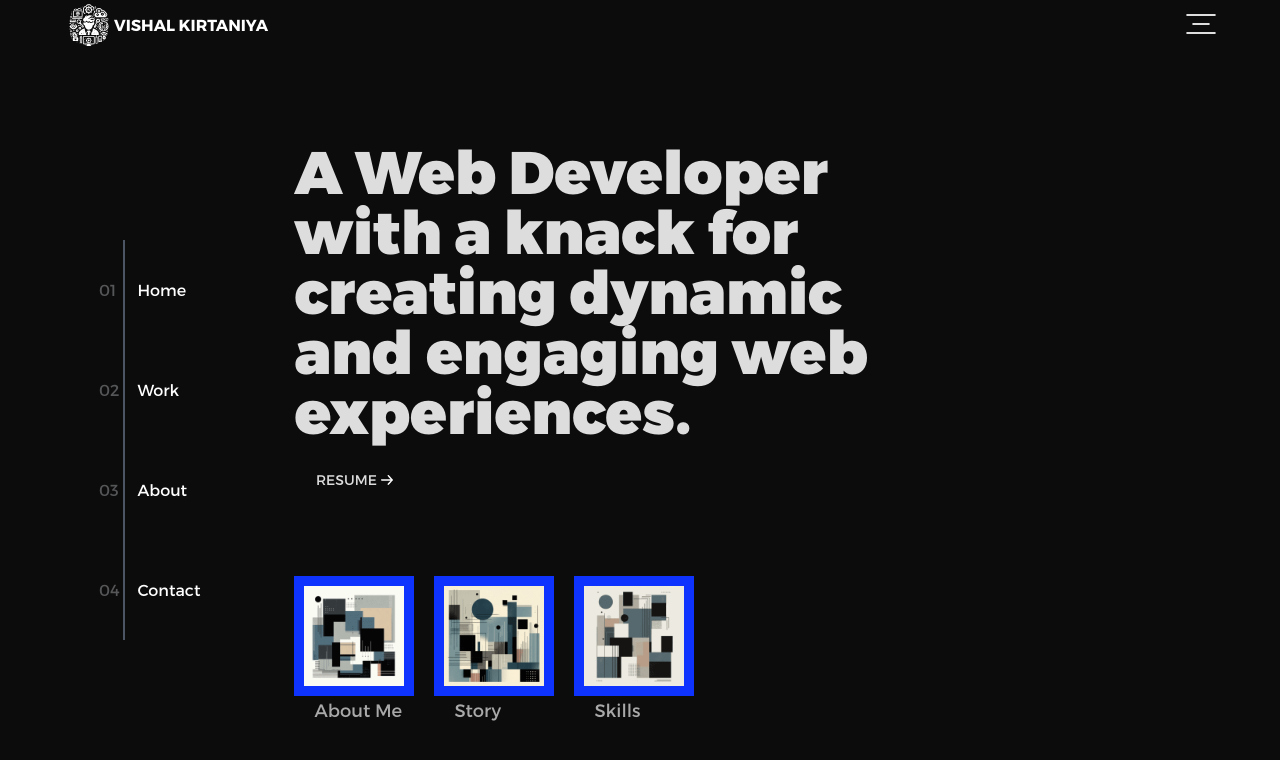
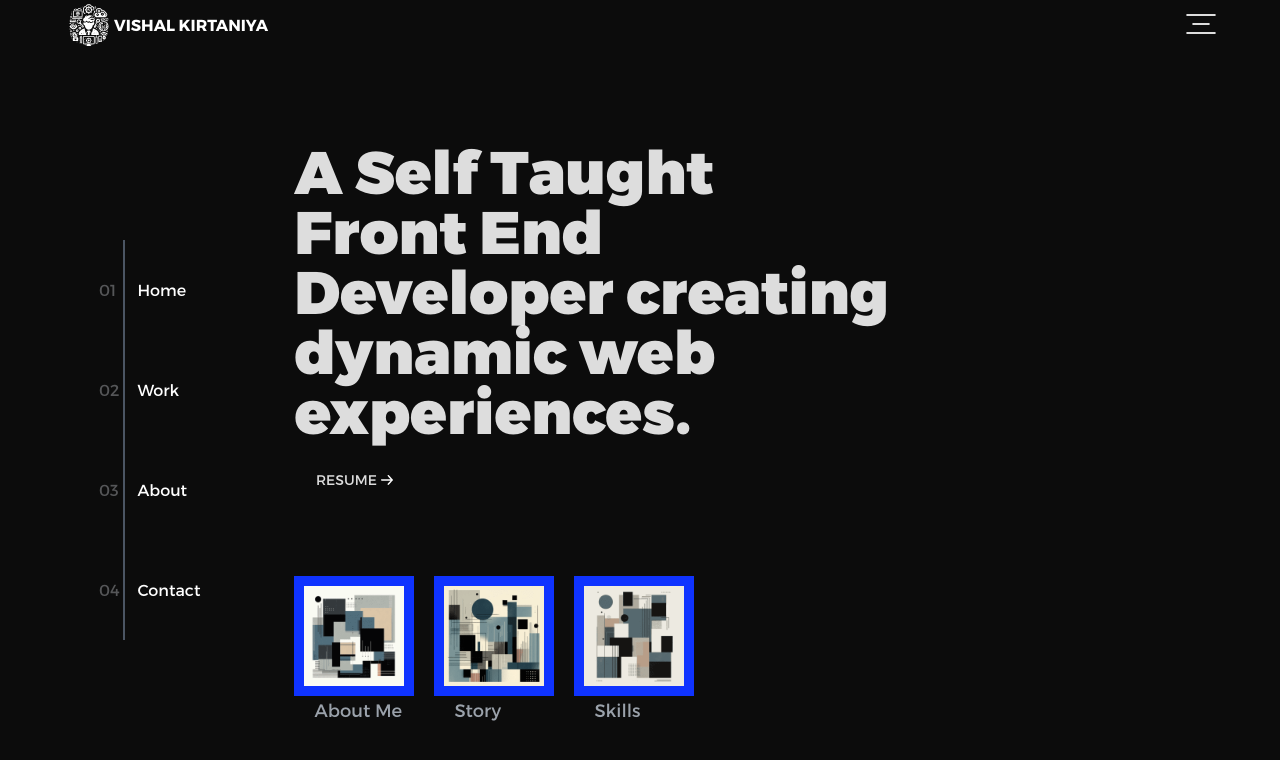
Before and after one commit to vishalkirtaniya/vishal-portfolio-v2, a Next.js app: page /about in a window 1280 px wide. Shown: the top 760 px of the page. Built offline with nearby package versions, Linux system fonts and the light colour scheme.

Commit message:
added menu bar and animation with it

```diff
--- a/src/components/Layout.js
+++ b/src/components/Layout.js
@@ -1,5 +1,5 @@
 import React from "react";
-import Nav from "./navigation";
+// import Nav from "./navigation";
 import SideBar from "./sidebar";
 import Head from "next/head";
 
@@ -11,9 +11,9 @@ const Layout = ({ children }) => {
         <meta name="description" content="My personal portfolio" />
         <link rel="icon" href="/logo.svg" type="image/x-icon"></link>
       </Head>
-      <div className="flex flex-col bg-bgblack w-full h-full mx-auto  ">
-        <header className="h-[10vh] w-full flex justify-center z-20 ">
-          <Nav />
+      <div className="flex flex-col bg-bgblack w-full h-full mx-auto z-0  ">
+        <header className="h-[10vh] w-full flex justify-center z-0 ">
+          {/* <Nav /> */}
         </header>
         <main className="flex container bg-bgblack items-start mx-auto  m-0 p-0 h-[90vh]  w-[90%]  max-w-[1383px] ">
           <div className="h-full xxs:hidden lg:flex w-1/5 justify-center items-center">
--- a/src/components/animatedAbout.js
+++ b/src/components/animatedAbout.js
@@ -76,7 +76,7 @@ const AnimatedAbout = ({ image, title, para }) => {
     <div>
       <div
         ref={containerRef}
-        className="xxs:h-[70px] xxs:w-[70px] sm:h-[120px] sm:w-[120px] relative overflow-hidden z-40"
+        className="xxs:h-[70px] xxs:w-[70px] sm:h-[120px] sm:w-[120px] relative overflow-hidden z-30"
         onClick={handleClick}
         style={{ cursor: "pointer" }}
       >
@@ -93,10 +93,12 @@ const AnimatedAbout = ({ image, title, para }) => {
           />
         </div>
         <div className="h-full w-[220px] right-0  absolute">
-          <p className=" xxs:text-xs md:text-sm lg:text-base ">{para}</p>
+          <p className=" xxs:text-xs md:text-sm lg:text-base text-balance ">
+            {para}
+          </p>
         </div>
       </div>
-      <h3 className="xxs:ml-[10px] sm:ml-[20px] xxs:text-sm sm:text-lg opacity-75 z-50">
+      <h3 className="xxs:ml-[10px] text-slate-300 sm:ml-[20px] xxs:text-sm sm:text-lg opacity-75 z-10">
         {title}
       </h3>
     </div>
--- a/src/components/hero01.js
+++ b/src/components/hero01.js
@@ -12,7 +12,7 @@ function Hero01() {
         <div className="xxs:h-[20px] xxs:w-[80px] md:h-[35px] md:w-[100px] bg-bgblue flex justify-center items-center xxs:mt-3 md:mt-7">
           <Link
             href={"/contact"}
-            className="flex justify-center gap-1 items-center"
+            className="flex justify-center gap-1 items-center z-30"
           >
             <h3 className="text-bgwhite font-semibold uppercase xxs:text-xs md:text-sm ">
               Reach Me
--- /dev/null
+++ b/src/components/menu/Menu.js
@@ -0,0 +1,169 @@
+"use client";
+
+import React, { useState, useEffect, useRef } from "react";
+import Link from "next/link";
+import gsap from "gsap";
+import { useGSAP } from "@gsap/react";
+import Image from "next/image";
+
+const menuLinks = [
+  { path: "/", label: "Home" },
+  { path: "/work", label: "Work" },
+  { path: "/about", label: "About" },
+  { path: "/contact", label: "Contact" },
+];
+
+const Menu = () => {
+  const container = useRef();
+  const [isMenuOpen, setIsMenuOpen] = useState(false);
+
+  const tl = useRef();
+  const menuButton = useRef();
+
+  const toggleMenu = () => {
+    setIsMenuOpen(!isMenuOpen);
+  };
+
+  useGSAP(
+    () => {
+      tl.current = gsap
+        .timeline({ paused: true })
+        .to(".menuContainer", {
+          duration: 1.25,
+          clipPath: "polygon(0 0, 100% 0, 100% 100%, 0% 100%)",
+          ease: "power4.inOut",
+        })
+        .fromTo(
+          ".menuLinkItemHolder",
+          { y: 75 },
+          {
+            y: 0,
+            duration: 1,
+            stagger: 0.1,
+            ease: "power4.inOut",
+            delay: -0.75,
+          }
+        );
+      menuButton.current = gsap
+        .timeline({ paused: true })
+        .to(".up1", {
+          y: 10,
+          duration: 0.3,
+          ease: "power1.in",
+        })
+        .to(
+          ".down1",
+          {
+            y: -10,
+            duration: 0.3,
+            ease: "power1.in",
+          },
+          0
+        )
+        .to(
+          ".up1",
+          {
+            duration: 0.7,
+            rotateZ: 45,
+            ease: "power4.inOut",
+          },
+          0.3
+        )
+        .to(
+          ".down1",
+          {
+            duration: 0.7,
+            rotateZ: -45,
+            ease: "power4.inOut",
+          },
+          0.3
+        )
+        .to(
+          ".mid1",
+          {
+            duration: 0.3,
+            width: 0,
+            height: 0,
+            ease: "power4.inOut",
+          },
+          0
+        );
+    },
+    { scope: container }
+  );
+
+  useEffect(() => {
+    if (isMenuOpen) {
+      tl.current.play();
+      menuButton.current.play();
+    } else {
+      tl.current.reverse();
+      menuButton.current.reverse();
+    }
+  }, [isMenuOpen]);
+
+  return (
+    <div
+      className="h-[100vh] w-full flex flex-col items-start absolute"
+      ref={container}
+    >
+      <div className="h-[10vh] w-full flex justify-center z-50 fixed">
+        <nav className="flex montserratFont items-center justify-between  w-[90%] container h-[6vh] max-w-[1383px]  ">
+          <div className="h-full w-1/5 flex items-center justify-between ">
+            <div className="leftSideButton h-full w-[300px]  ">
+              <Link href="/" className="flex items-center justify-start ">
+                <div className="logoContainer flex items-center ">
+                  <Image
+                    className=""
+                    src="/logo.svg"
+                    width={50}
+                    height={50}
+                    alt="logo"
+                  />
+                </div>
+                <div className="nameContainer">
+                  <h1 className=" font-bold leading-6 text-md uppercase text-white">
+                    Vishal Kirtaniya
+                  </h1>
+                </div>
+              </Link>
+            </div>
+          </div>
+          <div className="h-full w-4/5 flex items-center justify-end ">
+            <div className="h-full w-[100px] ">
+              <div className="rightSideButton h-full w-full flex justify-end items-center ">
+                <div
+                  className="h-[20px] w-[30px]  flex flex-col justify-between items-center hover:cursor-pointer z-30"
+                  onClick={toggleMenu}
+                >
+                  <div className="h-[2px] w-full up1 border border-bgwhite rounded-full"></div>
+                  <div className="h-[2px] w-[60%] mid1 border border-bgwhite rounded-full"></div>
+                  <div className="h-[2px] w-full down1 border border-bgwhite rounded-full"></div>
+                </div>
+              </div>
+            </div>
+          </div>
+        </nav>
+      </div>
+      <div className="menuContainer bg-githubblack h-[100vh] w-full flex items-center justify-center z-40 fixed">
+        <div className="h-3/5 w-2/5 menuLink flex flex-col xxs:gap-1 md:gap-2 lg:gap-1">
+          {menuLinks.map((link, index) => (
+            <div className=" w-full menuLinkItem overflow-hidden " key={index}>
+              <div className="h-full w-full menuLinkItemHolder montserratFont xxs:text-4xl md:text-5xl lg:text-6xl text-bgwhite">
+                <Link
+                  href={link.path}
+                  className="menu w-full"
+                  onClick={toggleMenu}
+                >
+                  {link.label}
+                </Link>
+              </div>
+            </div>
+          ))}
+        </div>
+      </div>
+    </div>
+  );
+};
+
+export default Menu;
--- a/src/components/navigation.js
+++ b/src/components/navigation.js
@@ -3,8 +3,8 @@ import Image from "next/image";
 
 const Nav = () => {
   return (
-    <div className="relative h-full w-full flex justify-center ">
-      <nav className="flex montserratFont items-center justify-between  w-[90%] container h-[6vh] max-w-[1383px] bg-bgblack absolute ">
+    <div className=" h-full w-full flex justify-center ">
+      <nav className="flex montserratFont items-center justify-between  w-[90%] container h-[6vh] max-w-[1383px] bg-bgblack ">
         <div className="h-full w-1/5 flex items-center justify-between ">
           <div className="leftSideButton h-full w-[300px]  bg-bgblack">
             <Link href="/" className="flex items-center justify-start ">
@@ -28,7 +28,7 @@ const Nav = () => {
         <div className="h-full w-4/5 flex items-center justify-end ">
           <div className="h-full w-[100px] ">
             <div className="rightSideButton h-full w-full flex justify-end items-center ">
-              <div className="h-[20px] w-[30px]  flex flex-col justify-between items-center hover:cursor-pointer">
+              <div className="h-[20px] w-[30px]  flex flex-col justify-between items-center ">
                 <div className="h-[2px] w-full border border-bgwhite rounded-full"></div>
                 <div className="h-[2px] w-[60%] border border-bgwhite rounded-full"></div>
                 <div className="h-[2px] w-full border border-bgwhite rounded-full"></div>
--- a/src/components/sidebar.js
+++ b/src/components/sidebar.js
@@ -47,7 +47,7 @@ const SideBar = () => {
 
   return (
     <>
-      <div className="h-[50vh] items-center w-[80%] flex   montserratFont font-normal ">
+      <div className="h-[50vh] items-center w-[80%] flex   montserratFont font-normal z-30">
         <ul className="left-side-nav h-full w-1/5 flex flex-col justify-around items-start text-white ">
           <li>
             <span className="trigger text-customGrey pl-3">01</span>
--- a/src/pages/_app.tsx
+++ b/src/pages/_app.tsx
@@ -2,11 +2,13 @@ import "@/styles/globals.css";
 import type { AppProps } from "next/app";
 import Layout from "@/components/Layout";
 import ScrollManager from "@/components/ScrollManager";
+import Menu from "@/components/menu/Menu";
 
 export default function App({ Component, pageProps }: AppProps) {
   return (
     <>
       <ScrollManager />
+      <Menu />
       <Layout>
         <Component {...pageProps} />
       </Layout>
--- a/src/pages/about/index.jsx
+++ b/src/pages/about/index.jsx
@@ -9,13 +9,13 @@ const Section03 = () => {
         <div className="xxs:h-[500px] md:h-[600px] w-full  ">
           <div className="xxs:h-[50%] md:h-[70%] w-full  ">
             <h1 className="font-extrabold  text-bgwhite xxs:text-3xl md:text-5xl xl:text-6xl leading-[1.1em] xxs:w-[90%] md:w-[600px]  ">
-              A Web Developer with a knack for creating dynamic and engaging web
+              A Self Taught Front End Developer creating dynamic web
               experiences.
             </h1>
 
             <div className="flex justify-center items-center h-[40px] w-[120px] mt-5 ">
               <Link
-                className=" gap-1 uppercase text-sm flex justify-center items-center"
+                className=" gap-1 uppercase text-sm flex justify-center items-center z-30"
                 href={
                   "https://drive.google.com/file/d/1WPOsbEdz4iMalZEjsMQJOG-XJAr7LmuP/view?usp=drive_link"
                 }
@@ -35,17 +35,17 @@ const Section03 = () => {
           <div className="xxs:h-[50%] md:h-[30%]  w-full flex xxs:flex-col xxs:items-start sm:flex-row md:justify-start md:items-center xxs:gap-1 sm:gap-5">
             <AnimatedAbout
               title="About Me"
-              para="Lorem ipsum dolor sit amet consectetur adipisicing elit. Architecto ipsum non et ratione dolore."
+              para="A Front End Developer with 2 years of experience turning UI designs into fully functional websites."
               image="/about/introduction.png"
             />
             <AnimatedAbout
               title="Story"
-              para="Lorem ipsum dolor sit amet consectetur adipisicing elit. Architecto ipsum non et ratione dolore."
+              para="A biology student who took drop for med school found coding interesting and went all in on web development."
               image="/about/story.png"
             />
             <AnimatedAbout
               title="Skills"
-              para="Lorem ipsum dolor sit amet consectetur adipisicing elit. Architecto ipsum non et ratione dolore."
+              para="Really good with HTML5, CSS, TailwindCSS, and know way around JavaScript, React, NextJs, and GSAP Animations."
               image="/about/skills.png"
             />
           </div>
--- a/src/pages/home/index.jsx
+++ b/src/pages/home/index.jsx
@@ -8,7 +8,7 @@ const Home = () => {
         <div className="h-[65%] w-full flex justify-between montserratFont ">
           <Hero01 />
         </div>
-        <div className="bg-gray-600 h-[3px] w-full"></div>
+        <div className="bg-githubblack h-[3px] w-full"></div>
         <div className="flex  xxs:h-[20%] md:h-[15%] w-full justify-end ">
           <Hero02 />
         </div>
--- a/src/styles/globals.css
+++ b/src/styles/globals.css
@@ -66,6 +66,10 @@
   box-shadow: 0 0 20px #000000;
 }
 /* navigatioin middleButton animation */
+.menuContainer {
+  clip-path: polygon(0 0, 100% 0, 100% 0, 0 0);
+}
+
 .middleButton {
   transition: opacity 0.5s ease, visibility 0.5s ease;
 }
```
